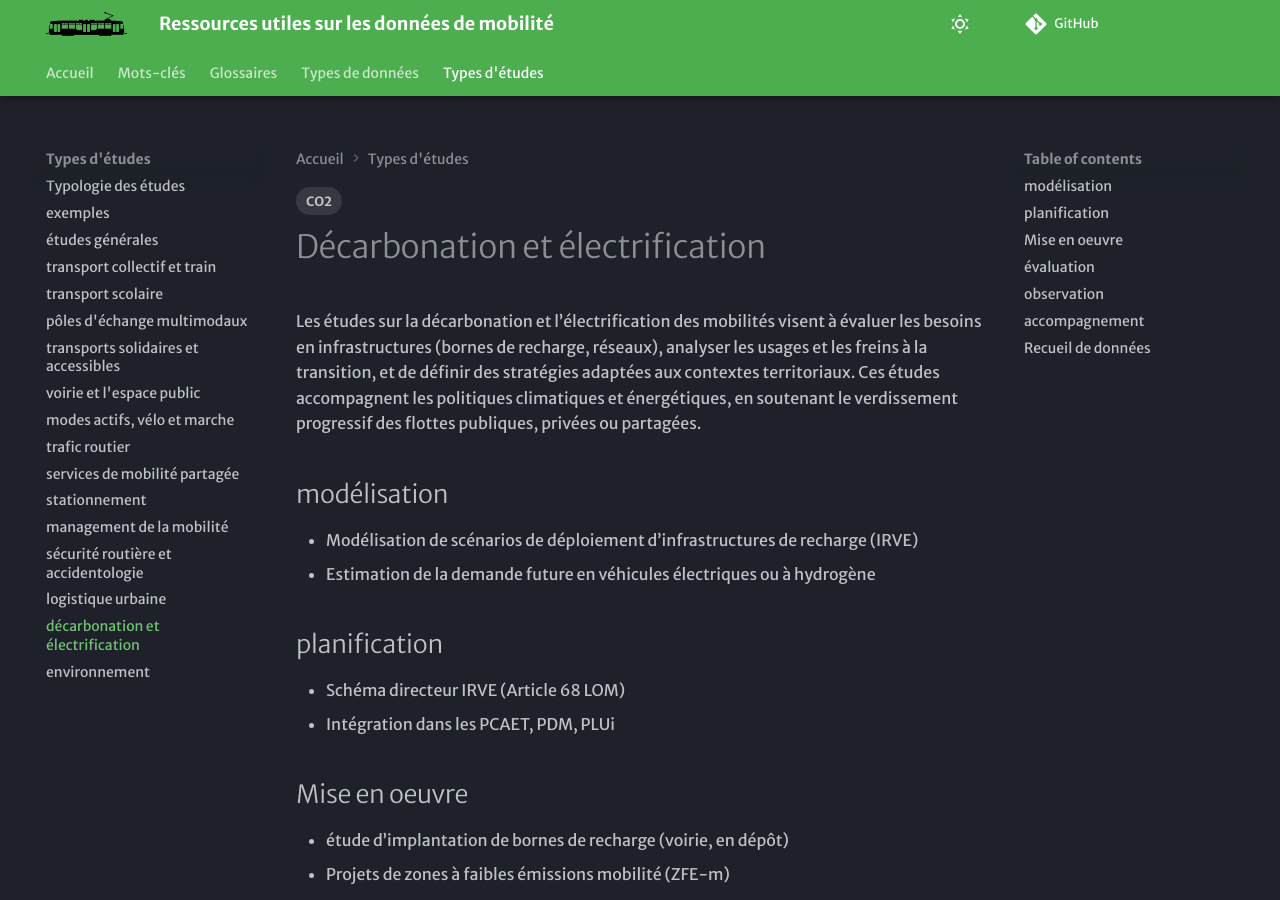
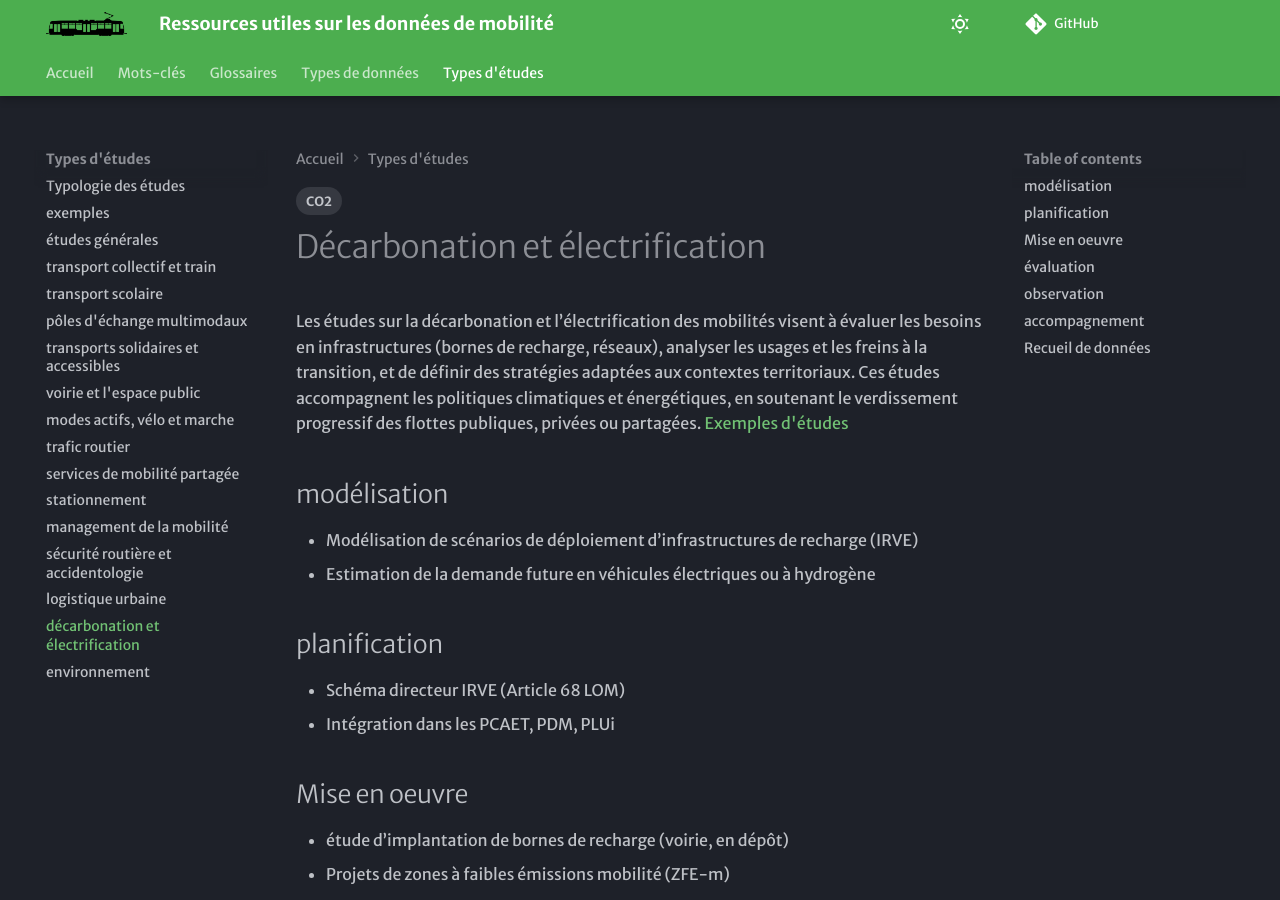
Before and after one commit to xdurang/mobscidat, an MkDocs documentation site: the page built from docs/type_etudes/TE_decarbo.md, in a window 1280 px wide and 900 px high. Built offline with MkDocs 1.6.1 and Material for MkDocs 9.7.7, drawn with Linux system fonts in a browser that asks for light colours; some web fonts are replaced; comment, search, counter and statistics services are not loaded.

Commit message:
Update TE_decarbo.md

```diff
--- a/docs/type_etudes/TE_decarbo.md
+++ b/docs/type_etudes/TE_decarbo.md
@@ -5,7 +5,7 @@ tags:
 ---
 # Décarbonation et électrification
 Les études sur la décarbonation et l’électrification des mobilités visent à évaluer les besoins en infrastructures (bornes de recharge, réseaux), analyser les usages et les freins à la transition, et de définir des stratégies adaptées aux contextes territoriaux. Ces études accompagnent les politiques climatiques et énergétiques, en soutenant le verdissement progressif des flottes publiques, privées ou partagées.
-
+[Exemples d'études](https://documentsmarches.francemobilites.fr/Search/?sort=score&sortOrder=desc&highlight=true&facet=true&r=1&f_type=DOCUMENT&f_property.FMCode.PublicContractClass.natureOfPrestations_string=Etude+service&l_property.FMCode.PublicContractClass.natureOfPrestations_string=25&l_property.FMCode.PublicContractClass.metierIndex_string=20&text=D%C3%A9carbonation+%C3%A9lectrification)
 ## modélisation
 - Modélisation de scénarios de déploiement d’infrastructures de recharge (IRVE)
 - Estimation de la demande future en véhicules électriques ou à hydrogène
```
